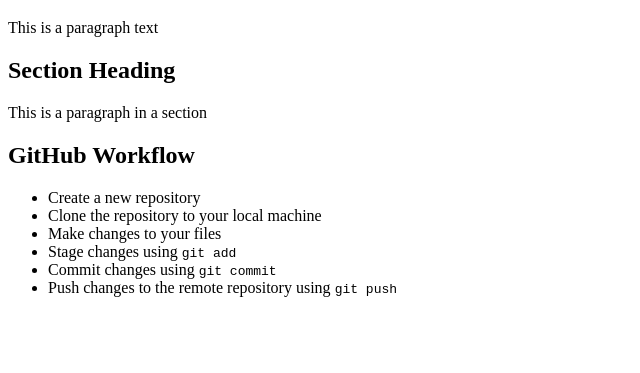
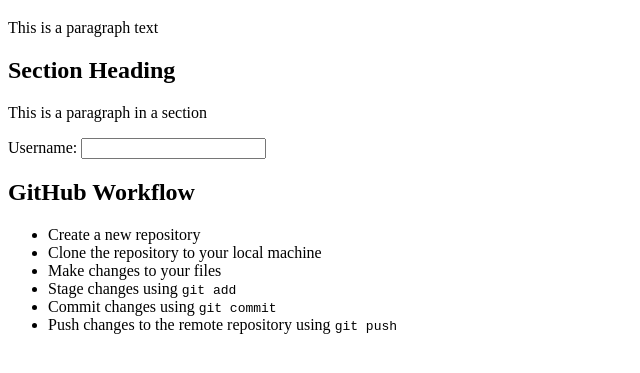
Before and after one commit to jOjO1082/GIT, a plain HTML site: page index.html in a window 1280 px wide. Shown: the part 61-434 px from the top of the page, without its empty margins (0-640 px from the left). Drawn offline with Linux system fonts and the light colour scheme.

Commit message:
My new branch Commit

```diff
--- a/index.html
+++ b/index.html
@@ -17,6 +17,13 @@
         <p>This is a paragraph in a section</p>
     </section>
 
+    <section>
+        <form action="">
+            <label for="username">Username:</label>
+            <input type="text" id="username" name="username" required>
+        </form>
+    </section>
+
      <!-- Activate git -->
       <!-- git init "enter!" -->
 
@@ -33,9 +40,20 @@
          <!-- Git log -->
           <!-- git log "enter!" -->
 
+          <!-- Git Origin -->
+           <!-- git remote add origin https://github.com/your-username/your-repository.git "enter!" -->
+
 
          <!-- Push changes to remote repository -->
           <!-- git push origin master "enter!" -->
+
+          <!-- Git branching -->
+           <!-- git branch "enter-branch-name" "enter!" -->
+
+           <!-- Enter your branch -->
+            <!-- git checkout "enter-branch-name" "enter!" -->
+
+
     </section>
 
     <section>
```
